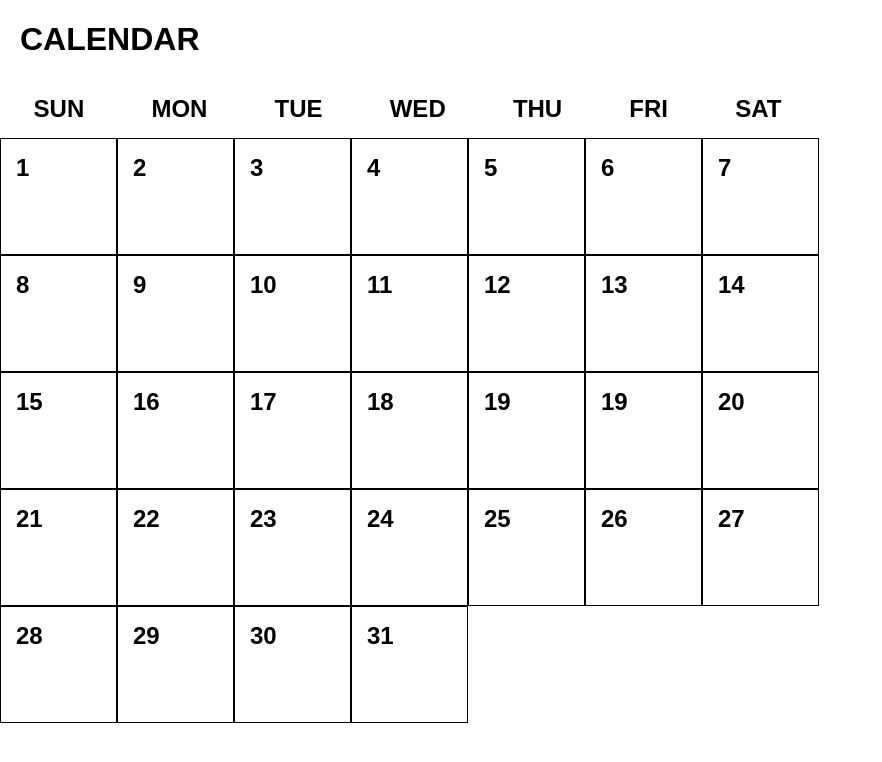
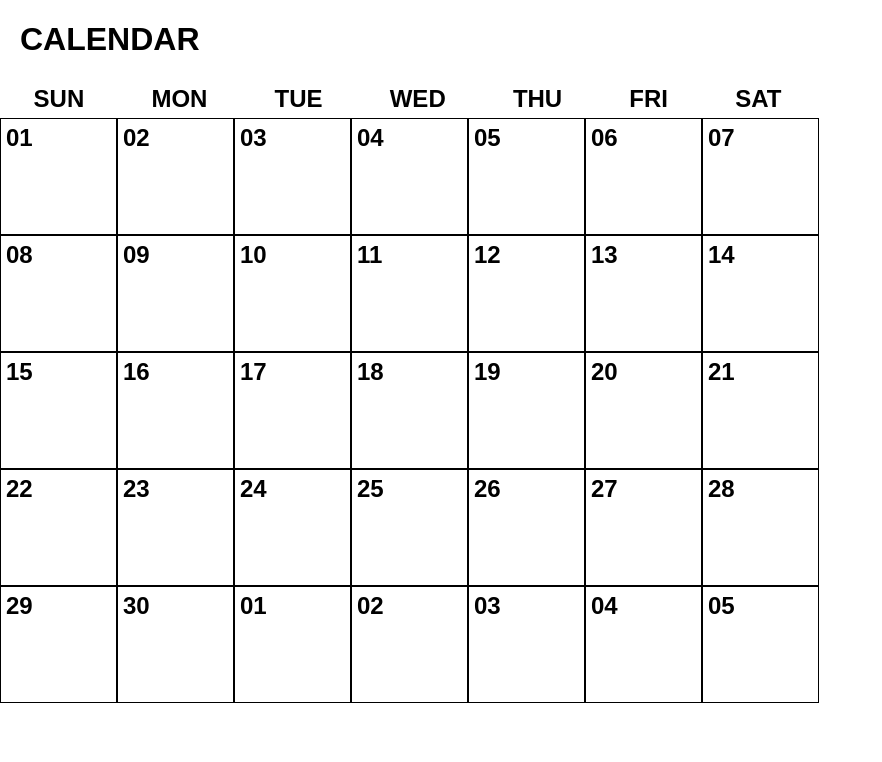
Before and after one commit to mattesongrossman/Calendar_App, a React (Create React App) app in the folder calendar_app/: page /event/login in a window 1280 px wide. Shown: the top 762 px of the page, without its empty margins (0-882 px from the left). Built offline with nearby package versions, Linux system fonts and the light colour scheme.

Commit message:
removed old makeCalendar method and created new one that works, got dates to show up in divs

```diff
--- a/calendar_app/src/App.css
+++ b/calendar_app/src/App.css
@@ -10,7 +10,7 @@
 
 .calendar h2 {
   margin: 0;
-  padding: 15px;
+  padding: 5px;
 }
 
 .week {
--- a/calendar_app/src/Day/index.js
+++ b/calendar_app/src/Day/index.js
@@ -3,7 +3,6 @@ import moment from 'moment';
 
 class Day extends Component {
   render() {
-    // console.log('this is dayinfo', this.props.dayInfo);
     return (
       <div className="day">
 
--- a/calendar_app/src/Month/index.js
+++ b/calendar_app/src/Month/index.js
@@ -7,7 +7,8 @@ class Month extends Component {
     super(props);
     this.state = {
       year: '',
-      month: []
+      month: '',
+      weeks: []
     }
     // this.makeCalendar = this.makeCalendar.bind(this);
   }
@@ -16,85 +17,100 @@ class Month extends Component {
     // this.makeCalendar();
   }
 
+  // // Maybe make into a function accept a year and a month and return a weeks array
   // makeCalendar() {
-  //   // Working with a solution found on stackoverflow: https://stackoverflow.com/questions/39786372/creating-a-custom-calendar-with-moment-using-days-weeks-and-headings
-  //   const startWeek = moment().startOf('month').week();
-  //   const endWeek = moment().endOf('month').week();
-  //   let month = [];
-  //   for (var week = startWeek; week < endWeek; week++) {
-  //     month.push({
-  //       week: week,
-  //       days: Array(7).fill(0).map((n, i) => moment().week(week).startOf('week').clone().add(n + i, 'day'))
-  //     })
+  //   // Create an empty array of weeks
+  //   let weeks = [];
+  //   // Create a single week array which will contain days
+  //   let week = [];
+  //
+  //   const startDate = moment().clone().startOf('month').startOf('week');
+  //   const endDate = moment().clone().endOf('month').endOf('week');
+  //   // End of the last week of the month will be in the next month, so there's a couple extra days...
+  //
+  //   // Iterate through each numeric day of the month
+  //   while (startDate.isBefore(endDate)) {
+  //     // Push the days into the week array
+  //     week.push(startDate.format('YYYY-MM-DD'));
+  //     // If the day is Saturday, push the current week array into the weeks array and clear the week array
+  //     if (startDate.format('dddd') === 'Saturday') {
+  //       weeks.push(week);
+  //       week = [];
+  //     }
+  //     // Add a day to the start day
+  //     startDate.add(1, 'days');
   //   }
-  //   // console.log(month);
+  //   console.log('weeks:', weeks);
   //   this.setState({
-  //     month: month
+  //     months: weeks
   //   })
   // }
 
-  // makeCalendar() {
-  //   const startOfMonth = moment().startOf('month');
-  //   const endOfMonth   = moment().endOf('month');
-  //   let month = [];
-  // }
+  render() {
+    // Create an empty array of weeks
+    let weeks = [];
+    // Create a single week array which will contain days
+    let week = [];
 
-  render() {
-    // console.log(this.state.month);
-    // const weeks = this.state.month.map(week => {
-    //   return <Week key={week.week} weekInfo={week.days} />
-    // })
+    const startDate = moment().clone().startOf('month').startOf('week');
+    const endDate = moment().clone().endOf('month').endOf('week');
+    // End of the last week of the month will be in the next month, so there's a couple extra days...
 
-    // 1 31
-    // Create an empty array of weeks.
-    // Create a single week array which will contain days.
-    // Iterate through each numeric day of the month.
-    // If the day of the week is not Sunday, add the day into the week.
-    // if it is, put the current week array into the weeks array.
+    // Iterate through each numeric day of the month
+    while (startDate.isBefore(endDate)) {
+      // Push the days into the week array
+      week.push(startDate.format('YYYY-MM-DD'));
+      // If the day is Saturday, push the current week array into the weeks array and clear the week array
+      if (startDate.format('dddd') === 'Saturday') {
+        weeks.push(week);
+        week = [];
+      }
+      // Add a day to the start day
+      startDate.add(1, 'days');
+    }
+    console.log('weeks:', weeks);
+
+    const week1Elements = weeks[0].map(week => {
+      const splitDate = week.split('-');
+      return <div key={splitDate[2]} className="day"><h2>{splitDate[2]}</h2></div>
+    })
+
+    const week2Elements = weeks[1].map(week => {
+      const splitDate = week.split('-');
+      return <div key={splitDate[2]} className="day"><h2>{splitDate[2]}</h2></div>
+    })
+
+    const week3Elements = weeks[2].map(week => {
+      const splitDate = week.split('-');
+      return <div key={splitDate[2]} className="day"><h2>{splitDate[2]}</h2></div>
+    })
+
+    const week4Elements = weeks[3].map(week => {
+      const splitDate = week.split('-');
+      return <div key={splitDate[2]} className="day"><h2>{splitDate[2]}</h2></div>
+    })
+
+    const week5Elements = weeks[4].map(week => {
+      const splitDate = week.split('-');
+      return <div key={splitDate[2]} className="day"><h2>{splitDate[2]}</h2></div>
+    })
 
     return (
       <div className="month">
         <div className="week">
-          <div className="day"><h2>1</h2></div>
-          <div className="day"><h2>2</h2></div>
-          <div className="day"><h2>3</h2></div>
-          <div className="day"><h2>4</h2></div>
-          <div className="day"><h2>5</h2></div>
-          <div className="day"><h2>6</h2></div>
-          <div className="day"><h2>7</h2></div>
+          {week1Elements}
         </div>
         <div className="week">
-          <div className="day"><h2>8</h2></div>
-          <div className="day"><h2>9</h2></div>
-          <div className="day"><h2>10</h2></div>
-          <div className="day"><h2>11</h2></div>
-          <div className="day"><h2>12</h2></div>
-          <div className="day"><h2>13</h2></div>
-          <div className="day"><h2>14</h2></div>
+          {week2Elements}
         </div>
         <div className="week">
-          <div className="day"><h2>15</h2></div>
-          <div className="day"><h2>16</h2></div>
-          <div className="day"><h2>17</h2></div>
-          <div className="day"><h2>18</h2></div>
-          <div className="day"><h2>19</h2></div>
-          <div className="day"><h2>19</h2></div>
-          <div className="day"><h2>20</h2></div>
+          {week3Elements}
         </div>
         <div className="week">
-          <div className="day"><h2>21</h2></div>
-          <div className="day"><h2>22</h2></div>
-          <div className="day"><h2>23</h2></div>
-          <div className="day"><h2>24</h2></div>
-          <div className="day"><h2>25</h2></div>
-          <div className="day"><h2>26</h2></div>
-          <div className="day"><h2>27</h2></div>
+          {week4Elements}
         </div>
         <div className="week">
-          <div className="day"><h2>28</h2></div>
-          <div className="day"><h2>29</h2></div>
-          <div className="day"><h2>30</h2></div>
-          <div className="day"><h2>31</h2></div>
+          {week5Elements}
         </div>
       </div>
     )
--- a/calendar_app/src/Week/index.js
+++ b/calendar_app/src/Week/index.js
@@ -4,10 +4,6 @@ import Day from '../Day';
 
 class Week extends Component {
   render() {
-    // console.log(this.props.weekInfo);
-    // const days = this.props.weekInfo.map(day => {
-    //   return <Day key={day._d} dayInfo={day._d} />
-    // })
     return (
       <div className="week">
 
```
